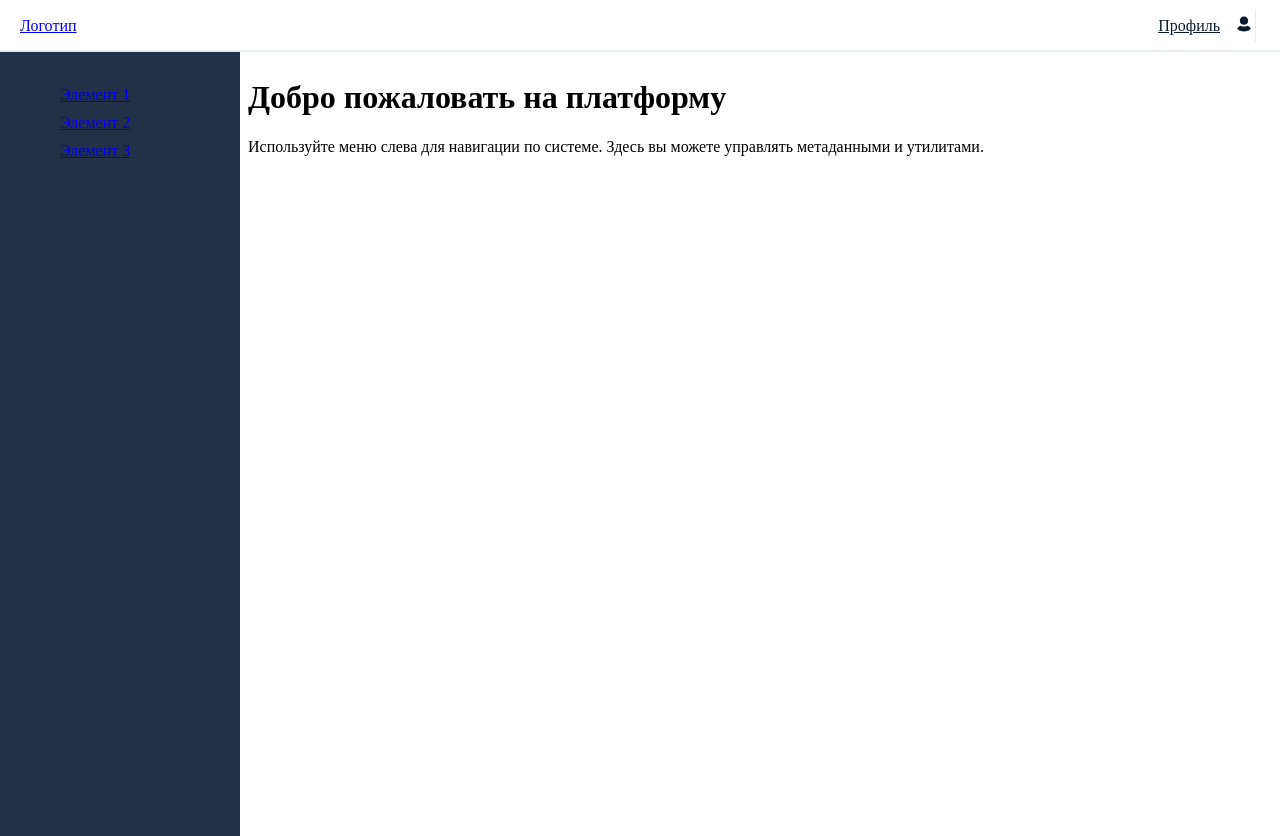
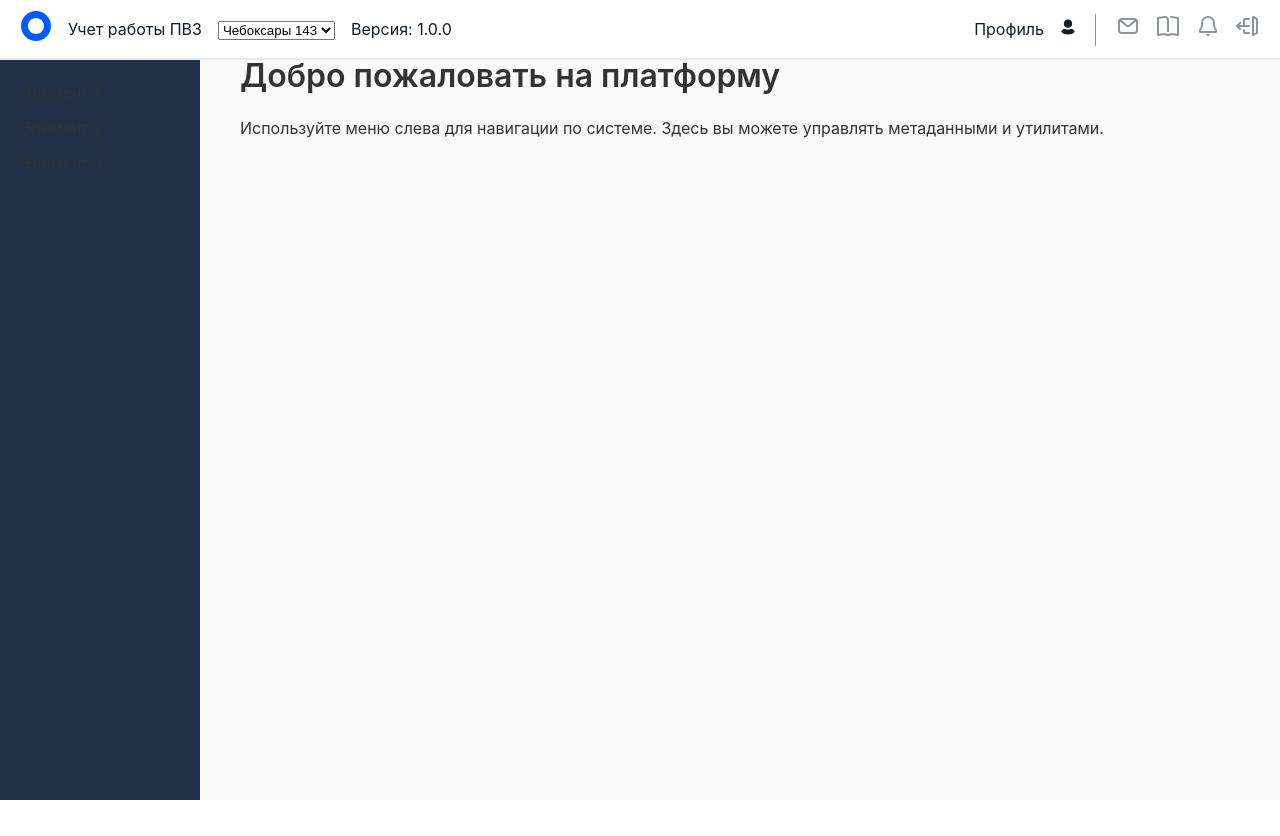
Before and after one commit to anikinjura/Platform, a Django app: page / in a window 1280 px wide. After the commit the page ends 800 px from the top, so only its background shows below. Run offline with Django 5.2, Linux system fonts and the light colour scheme.

Commit message:
Скорректировал шаблоны и css

```diff
--- /dev/null
+++ b/core/static/core/css/base.css
@@ -0,0 +1,34 @@
+/* core/static/core/css/base.css */
+
+/* Сброс стилей */
+* {
+    box-sizing: border-box;
+    margin: 0;
+    padding: 0;
+}
+
+/* Основные стили для тела страницы */
+body {
+    font-family: var(--font-family); /* Основной шрифт по умолчанию */
+    font-size: 16px; /* Размер шрифта по умолчанию */
+    line-height: 1.6; /* Межстрочный интервал */
+    color: #333; /* Основной цвет текста */
+    background-color: #f9f9f9; /* Цвет фона */
+    margin: 0;
+    padding: 0;
+}
+
+/* Стили для заголовков */
+h1, h2, h3, h4, h5, h6 {
+    font-weight: 600;
+    margin-bottom: 15px;
+}
+
+a {
+    color: inherit;
+    text-decoration: none;
+}
+
+p {
+    margin-bottom: 20px;
+}
--- a/core/static/core/css/header.css
+++ b/core/static/core/css/header.css
@@ -1,16 +1,4 @@
 /* core/static/core/css/header.css */
-
-.body {
-    font-family: Inter, Arial, Helvetica, sans-serif;
-    font-size: 15px;
-    font-feature-settings: normal;
-    font-variant-numeric: normal;
-    font-weight: 400;
-    letter-spacing: 0;
-    line-height: 24px;
-    text-decoration: none;
-    text-transform: none;
-}
 
 /* Шапка */
 .header {
@@ -22,14 +10,21 @@
     color: var(--header-text-color); /* Используем переменную для цвета текста */
     padding: 10px var(--content-padding); /* Внутренние отступы */
     z-index: var(--header-z-index); /* Обеспечим, чтобы шапка была выше других элементов */
-    box-shadow: inset 0 -2px 0 0 var(--header-icon-color);
+    box-shadow: inset 0 -2px 0 0 var(--header-shadow-color); /* Тень под шапкой */
 }
 
-/* Контейнер для элементов шапки */
-.header-container {
+/* Общие свойства контейнеров для элементов шапки */
+.header-container,
+.logo-link,
+.header-left,
+.header-bar,
+.header-actions,
+.user-info {
     display: flex; /* Flexbox для выравнивания элементов */
     justify-content: space-between; /* Распределение элементов по ширине */
     align-items: center; /* Вертикальное центрирование */
+    color: var(--header-text-color);
+    gap: 16px;
 }
 
 /* Контейнер для действий в шапке */
@@ -39,15 +34,13 @@
     justify-content: space-between; /* Если нужно распределить элементы */
 }
 
-/* Контейнер для профиля пользователя */
+/* Свойства контейнера для профиля пользователя */
 .user-info {
-    display: flex; /* Flexbox для выравнивания элементов внутри */
-    align-items: center; /* Вертикальное центрирование элементов внутри */
     color: var(--header-text-color);
     gap: 16px;
 }
 
-/* Стили для элементов внутри header-bar */
+/* Свойства разделителя внутри header-bar */
 .header-separator {
     background-color: var(--header-icon-color);
     height: 32px;
@@ -57,6 +50,5 @@
 }
 
 .header-actions {
-    display: flex; /* Если внутри тоже есть элементы, которые нужно выровнять */
-    align-items: center;
+    color: var(--header-icon-color);
 }
--- a/core/static/core/css/variables.css
+++ b/core/static/core/css/variables.css
@@ -1,10 +1,11 @@
 /* core/static/core/css/variables.css */
 
 :root {
-    --font-family: Arial, sans-serif; /* Основной шрифт */
+    --font-family: Inter, Arial, Helvetica, sans-serif; /* Шрифт по умолчанию */
     --header-bg-color: #fff; /* Цвет фона шапки */
     --header-text-color: #001122f2; /* Цвет текста шапки */
-    --header-icon-color: #6183a229; /* Цвет иконок шапки*/
+    --header-icon-color: #00112273; /* Цвет иконок шапки*/
+    --header-shadow-color: #6183a229; /* Цвет тени шапки */
     --header-height: 50px; /* Высота шапки */
     --header-z-index: 1501; /* z-index для шапки */
     --navigation-bg-color: #203148; /* Цвет фона навигационной панели */
--- a/core/templates/core/base.html
+++ b/core/templates/core/base.html
@@ -7,6 +7,7 @@
     <!-- Подключение стилей -->
     {% load static %}
     <link rel="stylesheet" href="{% static 'core/css/variables.css' %}">
+    <link rel="stylesheet" href="{% static 'core/css/base.css' %}">
     <link rel="stylesheet" href="{% static 'core/css/header.css' %}">
     <link rel="stylesheet" href="{% static 'core/css/navigation.css' %}">
     <link rel="stylesheet" href="{% static 'core/css/content.css' %}">
--- a/core/templates/core/header.html
+++ b/core/templates/core/header.html
@@ -1,11 +1,32 @@
 <!-- core/templates/core/header.html -->
 <header class="header">
     <div class="header-container">
-        <div class="logo">
-            <a href="/">Логотип</a>
+        <div class="header-left">
+            <a href="/" class="logo-link">
+                <div class="logo">
+                    <svg xmlns="http://www.w3.org/2000/svg" width="32" height="32" class="" viewBox="0 0 32 32">
+                        <path d="M16.0108 1C7.72377 0.994594 1.00541 7.70754 1 15.9892C0.994594 24.2762 7.70754 30.9946 15.9892 31C24.2708 31.0054 30.9946 24.2925 31 16.0108C31 16.0054 31 16 31 15.9892C31 7.71295 24.2871 1 16.0108 1ZM24.0058 15.9892C24.0058 20.4086 20.4248 23.9895 16.0108 23.9949C11.5914 24.0004 7.99964 20.4194 7.99423 16C7.98882 11.5806 11.5698 7.98882 15.9892 7.98341C20.4086 7.978 24.0004 11.559 24.0058 15.9784V15.9892Z" fill="#005BFF"></path>
+                    </svg>
+                </div>
+                Учет работы ПВЗ
+            </a>
+
+            <div class="header-select">
+                <select>
+                    <option>Чебоксары 143</option>
+                    <option>Чебоксары 144</option>
+                    <option>Чебоксары 182</option>
+                    <option>Чебоксары 246</option>
+                    <option>Сосновка 10</option>
+                </select>
+            </div>
+
+            <div class="header-version">
+                Версия: 1.0.0
+            </div>
         </div>
+
         <div class="header-bar">
-
             <a href="/profile" class="user-info">
                 Профиль
                 <div class="avatar">
@@ -14,9 +35,28 @@
                     </svg>
                 </div>
             </a>
-
             <div class="header-separator"></div>
             <div class="header-actions">
+                <div class="ozi__button__content__S9e0l">
+                    <svg xmlns="http://www.w3.org/2000/svg" width="24" height="24" class="" viewBox="0 0 24 24">
+                        <path fill="currentColor" d="M4.075 7.455A2 2 0 0 0 4 8v8a2 2 0 0 0 2 2h12a2 2 0 0 0 2-2V8q0-.284-.075-.545l-5.305 4.598a4 4 0 0 1-5.24 0zM5.518 6.06l5.172 4.482a2 2 0 0 0 2.62 0l5.173-4.482A2 2 0 0 0 18 6H6q-.25 0-.482.059M2 8a4 4 0 0 1 4-4h12a4 4 0 0 1 4 4v8a4 4 0 0 1-4 4H6a4 4 0 0 1-4-4z"></path>
+                    </svg>
+                </div>
+                <div class="ozi__button__content__S9e0l">
+                    <svg xmlns="http://www.w3.org/2000/svg" width="24" height="24" class="" viewBox="0 0 24 24">
+                        <path fill="currentColor" d="M14.01 2.859a1 1 0 0 1 1.131-.849l7 1A1 1 0 0 1 23 4v17a1 1 0 0 1-1.141.99l-6.577-.94a5 5 0 0 1-.585.345c-.622.31-1.524.605-2.697.605s-2.075-.294-2.697-.605a5 5 0 0 1-.585-.344l-6.577.939A1 1 0 0 1 1 21V4a1 1 0 0 1 .859-.99l6.803-.972A3.8 3.8 0 0 1 13 5.801v11.2a1 1 0 1 1-2 0V5.8a1.8 1.8 0 0 0-2.056-1.783L3 4.868v14.98l5.859-.838a1 1 0 0 1 .846.28q.02.019.082.066c.083.062.22.154.41.25.378.188.976.394 1.803.394s1.425-.206 1.803-.394a2.7 2.7 0 0 0 .492-.316l.008-.007a1 1 0 0 1 .838-.273l5.859.837V4.867l-6.141-.877a1 1 0 0 1-.849-1.131"></path>
+                    </svg>
+                </div>
+                <div class="ozi__button__content__S9e0l">
+                    <svg xmlns="http://www.w3.org/2000/svg" width="24" height="24" class="" viewBox="0 0 24 24">
+                        <path fill="currentColor" d="M4 19a1 1 0 0 1-1-1v-1.697a2 2 0 0 1 .336-1.11l.488-.732A7 7 0 0 0 5 10.578V9a7 7 0 0 1 14 0v1.578a7 7 0 0 0 1.176 3.883l.488.732a2 2 0 0 1 .336 1.11V18a1 1 0 0 1-1 1zM7 9v1.578a9 9 0 0 1-1.512 4.992L5 16.303V17h14v-.697l-.488-.733A9 9 0 0 1 17 10.578V9A5 5 0 0 0 7 9m5 13a2 2 0 0 0 2-2h-4a2 2 0 0 0 2 2"></path>
+                    </svg>
+                </div>
+                <div class="ozi__button__content__S9e0l">
+                    <svg xmlns="http://www.w3.org/2000/svg" width="24" height="24" class="_icon_1g6bp_35" viewBox="0 0 24 24">
+                        <path fill="currentColor" d="M17.447 2.106A1 1 0 0 0 16 3.001v18.003a1 1 0 0 0 1.447.895L22 19.622V4.382zM18 19.386V4.619l2 1v12.767zm-9-8.388h4a1 1 0 0 1 0 2H8.066L8 13H3.414l1.293 1.293a1 1 0 1 1-1.414 1.414l-3-3a1 1 0 0 1 0-1.414l3-3a1 1 0 0 1 1.414 1.414L3.414 11H7V5.997c0-1.104.994-2 2-2h4a1 1 0 0 1 1 1c0 .552-.448 1.005-1 1.005H9zM13 20H9c-1.006 0-2-.903-2-2.006v-1.995a1 1 0 1 1 2 0v1.995l4 .005a1 1 0 0 1 0 2"></path>
+                    </svg>
+                </div>
             </div>
         </div>
     </div>
```
